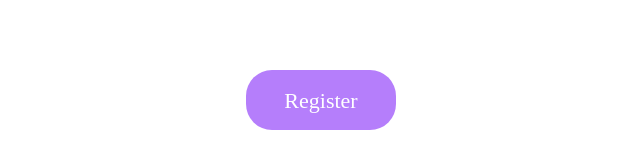
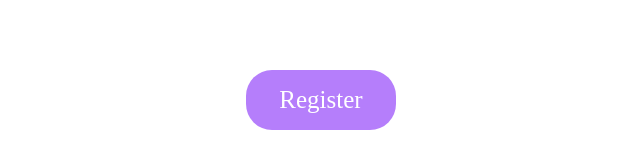
Before and after one commit to zflash123/IrrigationReport, a React (Vite) app: page /register in a window 1280 px wide. Shown: the part 552-720 px from the top of the page, without its empty margins (319-959 px from the left). Built offline with nearby package versions, Linux system fonts and the light colour scheme.

Commit message:
Increase font-size in register button to 25px

```diff
--- a/src/pages/Register.css
+++ b/src/pages/Register.css
@@ -30,7 +30,7 @@
     width: 150px;
     height: 60px;
     margin-top: 36px;
-    font-size: 22px;
+    font-size: 25px;
     border-radius: 26px;
   }
 
```
